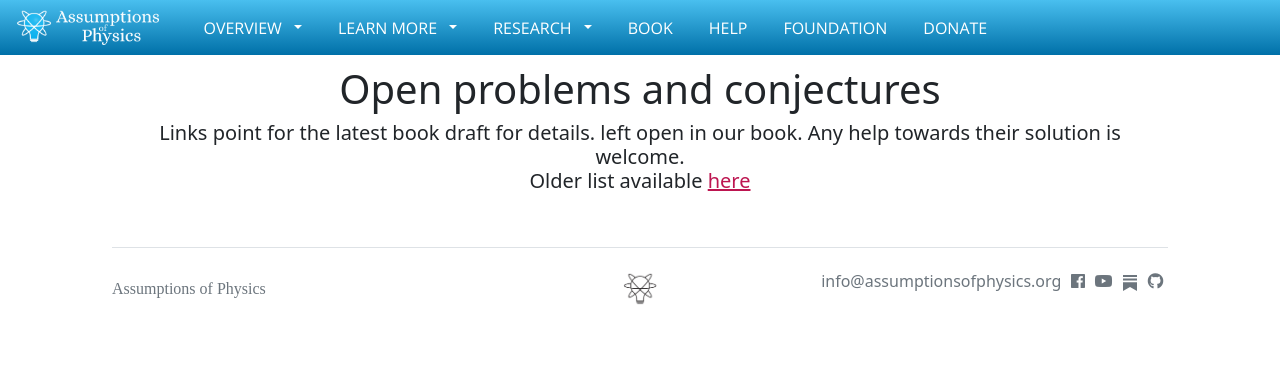
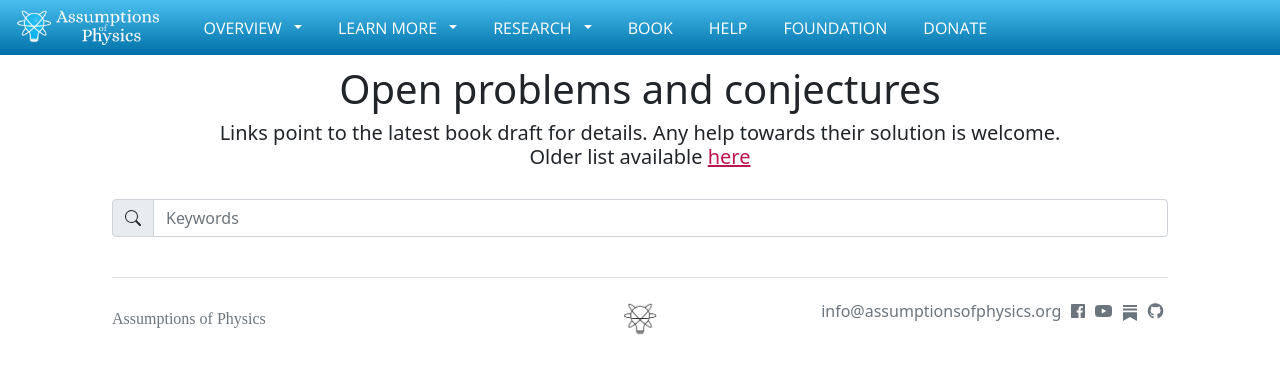
Before and after one commit to assumptionsofphysics/assumptionsofphysics.github.io, a Jekyll site: the page built from problems/index.html, in a window 1280 px wide. Shown: the top 374 px of the page. Built offline with Jekyll 4.4.1, drawn with Linux system fonts in a browser that asks for light colours; nearby versions of some CDN libraries; some web fonts are replaced; a script that is not in the unit is left out.

Commit message:
Adding search for open problems

```diff
--- a/problems/index.html
+++ b/problems/index.html
@@ -7,13 +7,26 @@ title: Problems
     <div class="row section topspace">
         <p></p>
         <h1 style="text-align: center; margin-top: -30px">Open problems and conjectures</h1>
-        <h5 style="text-align: center; margin-bottom: 30px">Links point for the latest book draft for details. left open in our book. Any help towards their solution is welcome.</br> Older list available <a href="oldindex.html">here</a></h5>
+        <h5 style="text-align: center; margin-bottom: 30px">Links point to the latest book draft for details. Any help towards their solution is welcome.</br> Older list available <a href="oldindex.html">here</a></h5>
+        <div class="input-group mb-3">
+            <span class="input-group-text" id="basic-addon1">
+                <svg xmlns="http://www.w3.org/2000/svg" width="16" height="16" fill="currentColor" class="bi bi-search" viewBox="0 0 16 16">
+                <path d="M11.742 10.344a6.5 6.5 0 1 0-1.397 1.398h-.001q.044.06.098.115l3.85 3.85a1 1 0 0 0 1.415-1.414l-3.85-3.85a1 1 0 0 0-.115-.1zM12 6.5a5.5 5.5 0 1 1-11 0 5.5 5.5 0 0 1 11 0"/>
+                </svg>
+            </span>
+            <input type="text" class="form-control" oninput="handleSearch(this.value)" placeholder="Keywords" aria-label="Keywords" aria-describedby="basic-addon1">
+        </div>
         <div class="col-md-12">
             <span id="problem-display"></span>
         </div>
     </div>
 </div>	<!-- /container -->
-<script type="text/javascript" src="/assets/js/document-format.js"></script>
+<script type="text/javascript" src="openproblem-format.js"></script>
 <script type="text/javascript">
 loadMoreOpenProblems(-1, "problem-display");
+
+function handleSearch(value) {
+    openProblemFilter = value;
+    loadMoreOpenProblems(-1, "problem-display");
+}
 </script>
```
